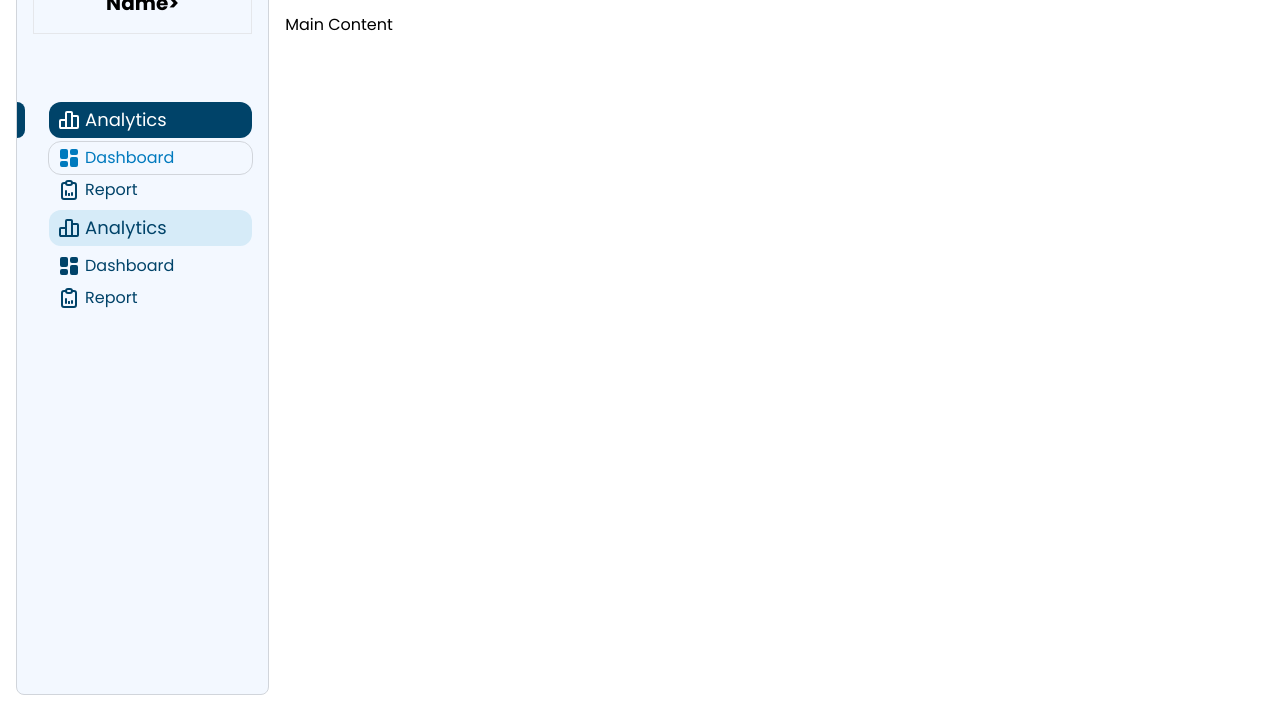
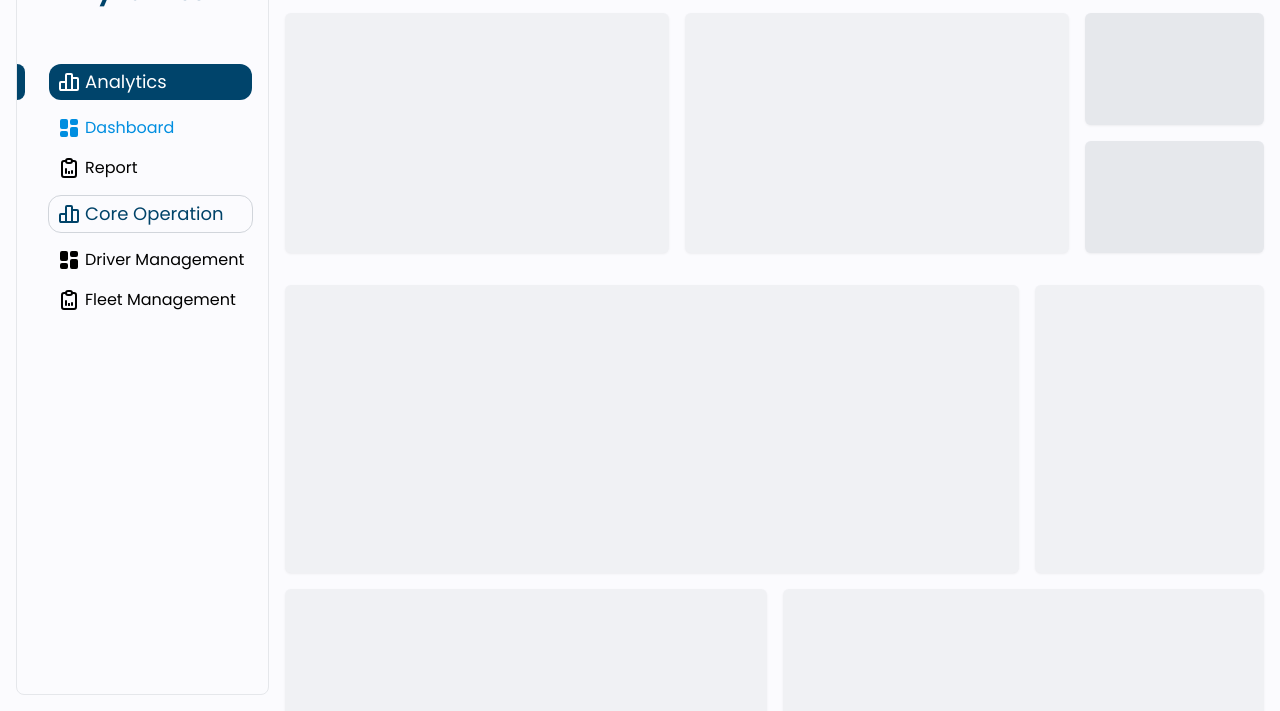
Before and after one commit to NexFleetDynamics/Standard-UI, a plain HTML site: page dashboard.html in a window 1280 px wide. Shown: the part 89-800 px from the top of the page. Drawn offline with nearby package versions, Linux system fonts and the light colour scheme.

Commit message:
Update Dashboard

```diff
--- a/dashboard.html
+++ b/dashboard.html
@@ -18,19 +18,19 @@
 </head>
 
 <body>
-    <div class="flex h-screen">
-        <aside class="bg-[#F3F8FF] w-80 hidden md:block border border-gray-300 m-4 mr-0 rounded-lg overflow-hidden">
-            <p class='m-4 mb-16 font-bold text-xl text-center p-4 border'>&lt;Logo/Company Name&gt;</p>
+  <div class="flex h-screen bg-[#fbfbfe]">
+    <aside class="w-80 hidden md:flex md:flex-col border m-4 mr-0 rounded-lg overflow-hidden">
+      <p class='m-4 mb-12 font-bold text-2xl text-center text-[#00446b]'>NextFleet Dynamics</p>
 
       <div class="flex flex-col mr-4">
+        <div class="flex relative my-1 cursor-pointer">
           <a class='flex relative my-1 w-full'>
-                    <span class='w-4 rounded-xl absolute -left-2 h-full bg-[#004369]'>
+            <span class='w-4 rounded-xl absolute -left-2 h-full bg-[#00446b]'>
             </span>
-                    <p class='ml-8 flex w-full p-1 rounded-xl font-semibold text-white bg-[#004369]'>
+            <p class='ml-8 flex w-full p-1 rounded-xl font-semibold text-white bg-[#00446b]'>
               <span class="flex items-center gap-1 text-lg px-1">
-                            <svg xmlns="http://www.w3.org/2000/svg" width="24" height="24" viewBox="0 0 24 24"
-                                fill="none" stroke="currentColor" stroke-width="2" stroke-linecap="round"
-                                stroke-linejoin="round"
+                <svg xmlns="http://www.w3.org/2000/svg" width="24" height="24" viewBox="0 0 24 24" fill="none"
+                  stroke="currentColor" stroke-width="2" stroke-linecap="round" stroke-linejoin="round"
                   class="icon icon-tabler icons-tabler-outline icon-tabler-chart-bar">
                   <path stroke="none" d="M0 0h24v24H0z" fill="none" />
                   <path d="M3 13a1 1 0 0 1 1 -1h4a1 1 0 0 1 1 1v6a1 1 0 0 1 -1 1h-4a1 1 0 0 1 -1 -1z" />
@@ -44,11 +44,10 @@
           </a>
         </div>
 
-            <div class='flex relative'>
-                <a class='ml-8 flex p-1 w-full rounded-xl text-[#007ABE] outline outline-gray-300 outline-1 mr-4'>
+        <div class='flex relative my-1 cursor-pointer'>
+          <a class='ml-8 flex p-1 w-full rounded-xl text-[#008ee0] mr-4'>
             <span class='flex items-center gap-1 px-1'>
-                        <svg xmlns="http://www.w3.org/2000/svg" width="24" height="24" viewBox="0 0 24 24"
-                            fill="currentColor"
+              <svg xmlns="http://www.w3.org/2000/svg" width="24" height="24" viewBox="0 0 24 24" fill="currentColor"
                 class="icon icon-tabler icons-tabler-filled icon-tabler-layout-dashboard">
                 <path stroke="none" d="M0 0h24v24H0z" fill="none" />
                 <path
@@ -59,15 +58,14 @@
           </a>
         </div>
 
-            <div class='flex relative'>
-                <a class='ml-8 flex p-1 w-full rounded-xl text-[#004369] mr-4'>
+        <div class='flex relative my-1 cursor-pointer'>
+          <a class='ml-8 flex p-1 w-full rounded-xl mr-4'>
             <span class='flex items-center gap-1 px-1'>
               <svg xmlns="http://www.w3.org/2000/svg" width="24" height="24" viewBox="0 0 24 24" fill="none"
                 stroke="currentColor" stroke-width="2" stroke-linecap="round" stroke-linejoin="round"
                 class="icon icon-tabler icons-tabler-outline icon-tabler-clipboard-data">
                 <path stroke="none" d="M0 0h24v24H0z" fill="none" />
-                            <path
-                                d="M9 5h-2a2 2 0 0 0 -2 2v12a2 2 0 0 0 2 2h10a2 2 0 0 0 2 -2v-12a2 2 0 0 0 -2 -2h-2" />
+                <path d="M9 5h-2a2 2 0 0 0 -2 2v12a2 2 0 0 0 2 2h10a2 2 0 0 0 2 -2v-12a2 2 0 0 0 -2 -2h-2" />
                 <path d="M9 3m0 2a2 2 0 0 1 2 -2h2a2 2 0 0 1 2 2v0a2 2 0 0 1 -2 2h-2a2 2 0 0 1 -2 -2z" />
                 <path d="M9 17v-4" />
                 <path d="M12 17v-1" />
@@ -79,15 +77,14 @@
           </a>
         </div>
 
-            <div class="flex flex-col mr-4">
+        <div class="flex relative my-1 cursor-pointer">
           <a class='flex relative my-1 w-full'>
             <span class='w-4 rounded-xl absolute -left-2 h-full'>
             </span>
-                    <p class='ml-8 flex w-full p-1 rounded-xl font-semibold text-[#004369] bg-[#d6ebf8]'>
+            <p class='ml-8 flex w-full p-1 rounded-xl font-semibold text-[#004369] outline outline-gray-300 outline-1'>
               <span class="flex items-center gap-1 text-lg px-1">
-                            <svg xmlns="http://www.w3.org/2000/svg" width="24" height="24" viewBox="0 0 24 24"
-                                fill="none" stroke="currentColor" stroke-width="2" stroke-linecap="round"
-                                stroke-linejoin="round"
+                <svg xmlns="http://www.w3.org/2000/svg" width="24" height="24" viewBox="0 0 24 24" fill="none"
+                  stroke="currentColor" stroke-width="2" stroke-linecap="round" stroke-linejoin="round"
                   class="icon icon-tabler icons-tabler-outline icon-tabler-chart-bar">
                   <path stroke="none" d="M0 0h24v24H0z" fill="none" />
                   <path d="M3 13a1 1 0 0 1 1 -1h4a1 1 0 0 1 1 1v6a1 1 0 0 1 -1 1h-4a1 1 0 0 1 -1 -1z" />
@@ -95,45 +92,44 @@
                   <path d="M9 5a1 1 0 0 1 1 -1h4a1 1 0 0 1 1 1v14a1 1 0 0 1 -1 1h-4a1 1 0 0 1 -1 -1z" />
                   <path d="M4 20h14" />
                 </svg>
-                            Analytics
+                Core Operation
               </span>
             </p>
           </a>
         </div>
 
-            <div class='flex relative'>
-                <a class='ml-8 flex p-1 w-full rounded-xl text-[#004369] mr-4'>
+        <div class='flex relative my-1 cursor-pointer'>
+          <a class='ml-8 flex p-1 w-full rounded-xl mr-4'>
             <span class='flex items-center gap-1 px-1'>
-                        <svg xmlns="http://www.w3.org/2000/svg" width="24" height="24" viewBox="0 0 24 24"
-                            fill="currentColor"
+              <svg xmlns="http://www.w3.org/2000/svg" width="24" height="24" viewBox="0 0 24 24" fill="currentColor"
                 class="icon icon-tabler icons-tabler-filled icon-tabler-layout-dashboard">
                 <path stroke="none" d="M0 0h24v24H0z" fill="none" />
                 <path
                   d="M9 3a2 2 0 0 1 2 2v6a2 2 0 0 1 -2 2h-4a2 2 0 0 1 -2 -2v-6a2 2 0 0 1 2 -2zm0 12a2 2 0 0 1 2 2v2a2 2 0 0 1 -2 2h-4a2 2 0 0 1 -2 -2v-2a2 2 0 0 1 2 -2zm10 -4a2 2 0 0 1 2 2v6a2 2 0 0 1 -2 2h-4a2 2 0 0 1 -2 -2v-6a2 2 0 0 1 2 -2zm0 -8a2 2 0 0 1 2 2v2a2 2 0 0 1 -2 2h-4a2 2 0 0 1 -2 -2v-2a2 2 0 0 1 2 -2z" />
               </svg>
-                        <p>Dashboard</p>
+              <p class="text-nowrap">Driver Management</p>
             </span>
           </a>
         </div>
 
-            <div class='flex relative'>
-                <a class='ml-8 flex p-1 w-full rounded-xl text-[#004369] mr-4'>
+        <div class='flex relative my-1 cursor-pointer'>
+          <a class='ml-8 flex p-1 w-full rounded-xl mr-4'>
             <span class='flex items-center gap-1 px-1'>
               <svg xmlns="http://www.w3.org/2000/svg" width="24" height="24" viewBox="0 0 24 24" fill="none"
                 stroke="currentColor" stroke-width="2" stroke-linecap="round" stroke-linejoin="round"
                 class="icon icon-tabler icons-tabler-outline icon-tabler-clipboard-data">
                 <path stroke="none" d="M0 0h24v24H0z" fill="none" />
-                            <path
-                                d="M9 5h-2a2 2 0 0 0 -2 2v12a2 2 0 0 0 2 2h10a2 2 0 0 0 2 -2v-12a2 2 0 0 0 -2 -2h-2" />
+                <path d="M9 5h-2a2 2 0 0 0 -2 2v12a2 2 0 0 0 2 2h10a2 2 0 0 0 2 -2v-12a2 2 0 0 0 -2 -2h-2" />
                 <path d="M9 3m0 2a2 2 0 0 1 2 -2h2a2 2 0 0 1 2 2v0a2 2 0 0 1 -2 2h-2a2 2 0 0 1 -2 -2z" />
                 <path d="M9 17v-4" />
                 <path d="M12 17v-1" />
                 <path d="M15 17v-2" />
                 <path d="M12 17v-1" />
               </svg>
-                        <p>Report</p>
+              <p class="text-nowrap">Fleet Management</p>
             </span>
           </a>
+        </div>
       </div>
     </aside>
     <div class='flex flex-col w-full h-screen overflow-y-scroll'>
@@ -146,12 +142,12 @@
             </button>
           </div>
           <div class="relative flex justify-between w-full">
-                        <div class="mx-4 my-4 font-medium text-3xl text-[#004369]">Dashboard</div>
+            <div class="mx-4 my-4 font-medium text-3xl">Dashboard</div>
             <button type="button"
               class="inline-flex items-center px-3 py-2 font-medium transition ease-in-out duration-150">
               John Doe
-                            <svg xmlns="http://www.w3.org/2000/svg" width="24" height="24" viewBox="0 0 24 24"
-                                fill="currentColor" class="icon icon-tabler icons-tabler-filled icon-tabler-caret-down">
+              <svg xmlns="http://www.w3.org/2000/svg" width="24" height="24" viewBox="0 0 24 24" fill="currentColor"
+                class="icon icon-tabler icons-tabler-filled icon-tabler-caret-down">
                 <path stroke="none" d="M0 0h24v24H0z" fill="none" />
                 <path
                   d="M18 9c.852 0 1.297 .986 .783 1.623l-.076 .084l-6 6a1 1 0 0 1 -1.32 .083l-.094 -.083l-6 -6l-.083 -.094l-.054 -.077l-.054 -.096l-.017 -.036l-.027 -.067l-.032 -.108l-.01 -.053l-.01 -.06l-.004 -.057v-.118l.005 -.058l.009 -.06l.01 -.052l.032 -.108l.027 -.067l.07 -.132l.065 -.09l.073 -.081l.094 -.083l.077 -.054l.096 -.054l.036 -.017l.067 -.027l.108 -.032l.053 -.01l.06 -.01l.057 -.004l12.059 -.002z" />
@@ -161,8 +157,27 @@
         </div>
       </nav>
 
-            <main class="mx-4">
-                <p>Main Content</p>
+      <main class="mx-4 mb-4 mt-24 md:mt-0 flex flex-col gap-4">
+
+        <div class="flex gap-4 w-full">
+          <div class="bg-gray-200 w-96 h-60 rounded-md shadow animate-pulse"></div>
+          <div class="bg-gray-200 w-96 h-60 rounded-md shadow animate-pulse"></div>
+
+          <div class="flex-1 flex flex-col gap-4">
+            <div class="bg-gray-300 w-auto h-28 rounded-md shadow animate-pulse"></div>
+            <div class="bg-gray-300 w-auto h-28 rounded-md shadow animate-pulse"></div>
+          </div>
+        </div>
+
+        <di class="flex mt-4 w-full gap-4">
+          <div class="bg-gray-200 w-3/4 h-72 rounded-md shadow animate-pulse"></div>
+          <div class="bg-gray-200 flex-1 w-auto h-72 rounded-md shadow animate-pulse"></div>
+        </di>
+
+        <div class="w-full flex gap-4">
+          <div class="bg-gray-200 flex-1 w-auto h-60 rounded-md shadow animate-pulse"></div>
+          <div class="bg-gray-200 flex-1 w-auto h-60 rounded-md shadow animate-pulse"></div>
+        </div>
       </main>
     </div>
 
```
Also changed, not shown: index.html (+3 -3 lines). Lines whose indentation alone changed are shown as unchanged.
